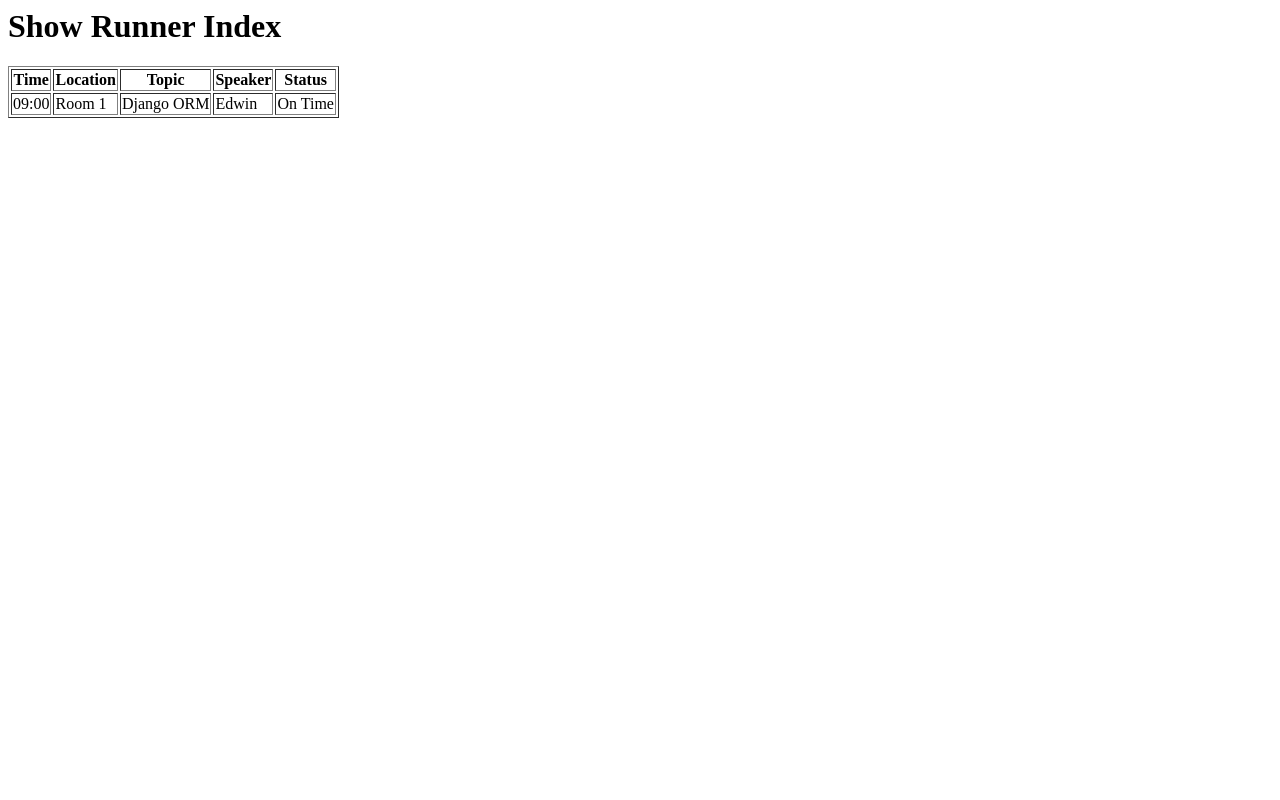
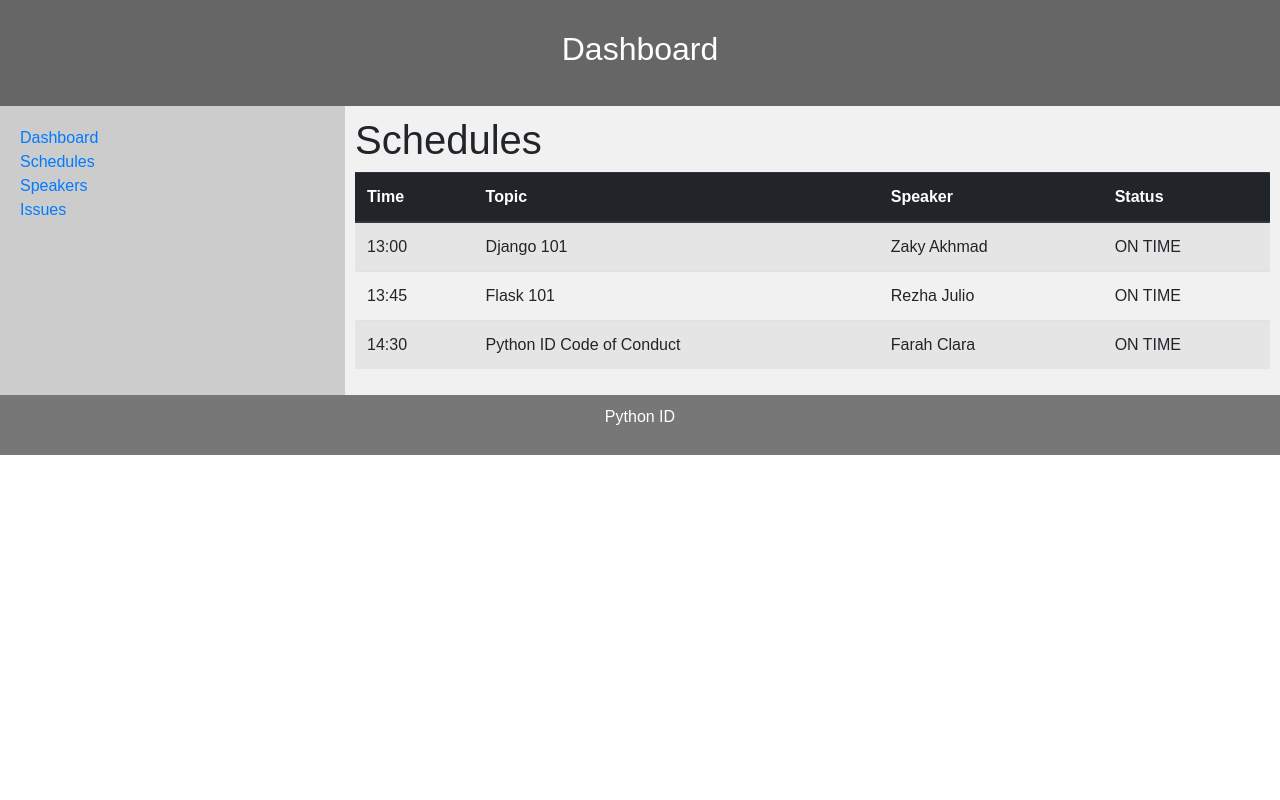
Before and after one commit to essanpupil/showrunner, a Flask app: page / in a window 1280 px wide. Run offline with Flask 2, Linux system fonts and the light colour scheme; some libraries are stand-ins or nearby versions.

Commit message:
update layout

```diff
--- a/templates/index.html
+++ b/templates/index.html
@@ -1,18 +1,130 @@
-<html>
+<!DOCTYPE html>
+<html lang="en">
+
 <head>
-        <title>Show Runner</title>
+    <title>Python ID Show Runner</title>
+    <meta charset="utf-8">
+    <meta name="viewport" content="width=device-width, initial-scale=1">
+    <link rel="stylesheet" href="https://stackpath.bootstrapcdn.com/bootstrap/4.1.3/css/bootstrap.min.css" integrity="sha384-MCw98/SFnGE8fJT3GXwEOngsV7Zt27NXFoaoApmYm81iuXoPkFOJwJ8ERdknLPMO" crossorigin="anonymous">
+    <style>
+        * {
+            box-sizing: border-box;
+        }
+
+        body {
+            font-family: Arial, Helvetica, sans-serif;
+        }
+
+        /* Style the header */
+        header {
+            background-color: #666;
+            padding: 30px;
+            text-align: center;
+            font-size: 35px;
+            color: white;
+        }
+
+        /* Container for flexboxes */
+        section {
+            display: -webkit-flex;
+            display: flex;
+        }
+
+        /* Style the navigation menu */
+        nav {
+            -webkit-flex: 1;
+            -ms-flex: 1;
+            flex: 1;
+            background: #ccc;
+            padding: 20px;
+        }
+
+        /* Style the list inside the menu */
+        nav ul {
+            list-style-type: none;
+            padding: 0;
+        }
+
+        /* Style the content */
+        article {
+            -webkit-flex: 3;
+            -ms-flex: 3;
+            flex: 3;
+            background-color: #f1f1f1;
+            padding: 10px;
+        }
+
+        /* Style the footer */
+        footer {
+            background-color: #777;
+            padding: 10px;
+            text-align: center;
+            color: white;
+        }
+
+        /* Responsive layout - makes the menu and the content (inside the section) sit on top of each other instead of next to each other */
+        @media (max-width: 600px) {
+            section {
+                -webkit-flex-direction: column;
+                flex-direction: column;
+            }
+        }
+    </style>
 </head>
+
 <body>
-        <h1>Show Runner Index</h1>
-        <table border="1">
-            <tr><th>Time</th><th>Location</th><th>Topic</th><th>Speaker</th><th>Status</th></tr>
+    <header>
+        <h2>Dashboard</h2>
+    </header>
+
+    <section>
+        <nav>
+            <ul>
+                <li><a href="#">Dashboard</a></li>
+                <li><a href="#">Schedules</a></li>
+                <li><a href="#">Speakers</a></li>
+                <li><a href="#">Issues</a></li>
+            </ul>
+        </nav>
+
+        <article>
+            <h1>Schedules</h1>
+            <table class="table table-striped">
+                <thead class="thead-dark">
+                    <tr><th>Time</th><th>Topic</th><th>Speaker</th><th>Status</th></tr>
+                </thead>
+                <tbody>
                     <tr>
-                <td>09:00</td>
-                <td>Room 1</td>
-                <td>Django ORM</td>
-                <td>Edwin</td>
-                <td>On Time</td>
+                        <td>13:00</td>
+                        <td>Django 101</td>
+                        <td>Zaky Akhmad</td>
+                        <td>ON TIME</td>
                     </tr>
+                    <tr>
+                        <td>13:45</td>
+                        <td>Flask 101</td>
+                        <td>Rezha Julio</td>
+                        <td>ON TIME</td>
+                    </tr>
+                    <tr>
+                        <td>14:30</td>
+                        <td>Python ID Code of Conduct</td>
+                        <td>Farah Clara</td>
+                        <td>ON TIME</td>
+                    </tr>
+                </tbody>
             </table>
+        </article>
+    </section>
+
+    <footer>
+        <p>Python ID</p>
+    </footer>
+    <!-- Optional JavaScript -->
+    <!-- jQuery first, then Popper.js, then Bootstrap JS -->
+    <script src="https://code.jquery.com/jquery-3.3.1.slim.min.js" integrity="sha384-q8i/X+965DzO0rT7abK41JStQIAqVgRVzpbzo5smXKp4YfRvH+8abtTE1Pi6jizo" crossorigin="anonymous"></script>
+    <script src="https://cdnjs.cloudflare.com/ajax/libs/popper.js/1.14.3/umd/popper.min.js" integrity="sha384-ZMP7rVo3mIykV+2+9J3UJ46jBk0WLaUAdn689aCwoqbBJiSnjAK/l8WvCWPIPm49" crossorigin="anonymous"></script>
+    <script src="https://stackpath.bootstrapcdn.com/bootstrap/4.1.3/js/bootstrap.min.js" integrity="sha384-ChfqqxuZUCnJSK3+MXmPNIyE6ZbWh2IMqE241rYiqJxyMiZ6OW/JmZQ5stwEULTy" crossorigin="anonymous"></script>
 </body>
+
 </html>
```
Lines whose indentation alone changed are shown as unchanged.
